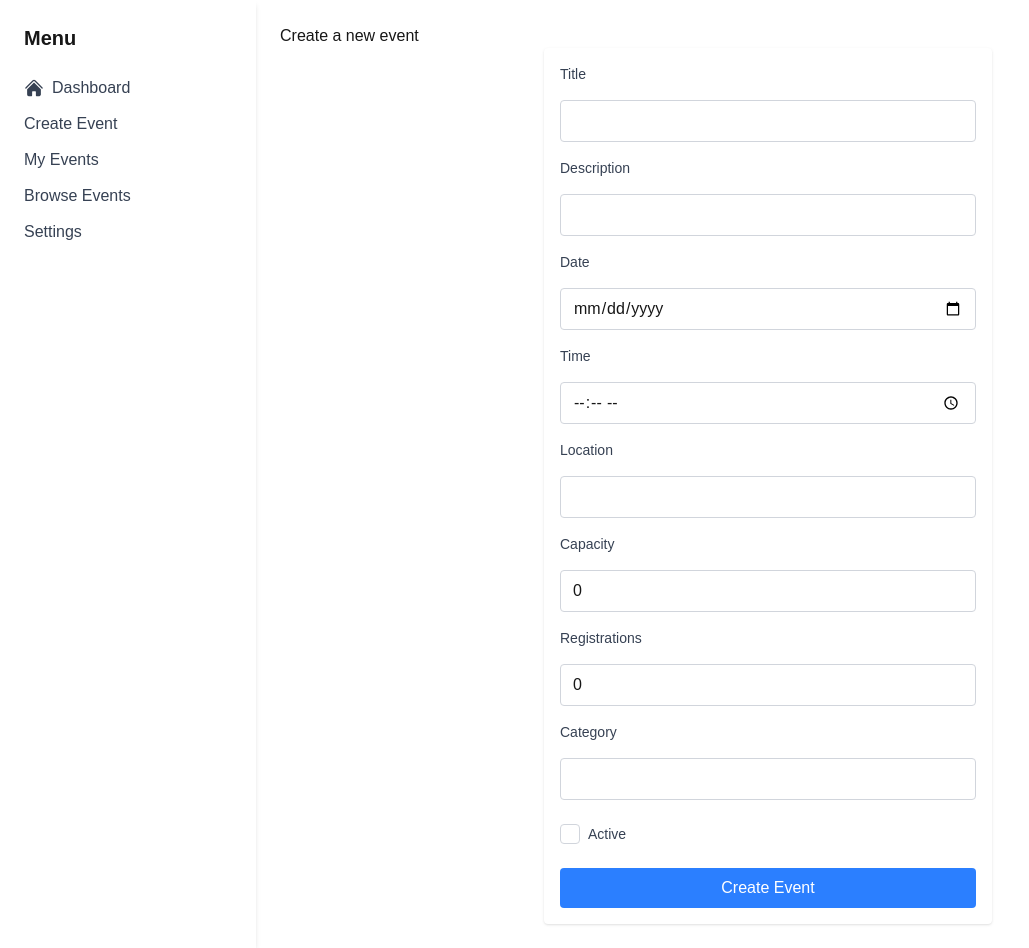
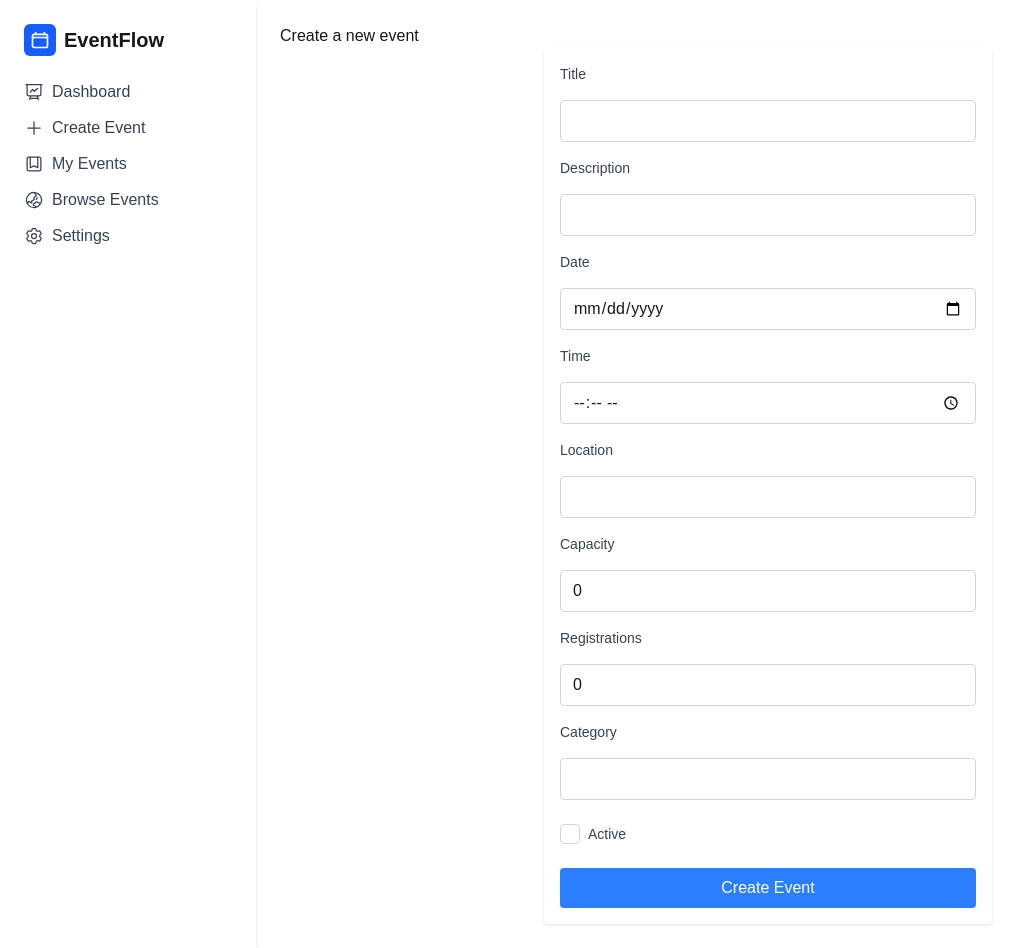
Before and after one commit to ka1130/Happenly, a Next.js app: page /events/new in a window 1280 px wide. Shown: the whole page, without its empty margins (0-1029 px from the left). Built offline with nearby package versions, Linux system fonts and the light colour scheme.

Commit message:
Add all icons to menu and logo

```diff
--- a/app/layout.tsx
+++ b/app/layout.tsx
@@ -1,11 +1,18 @@
 import Link from 'next/link';
 import { Metadata } from 'next';
-import { HomeIcon } from '@heroicons/react/24/solid';
+import {
+  BookmarkSquareIcon,
+  PlusIcon,
+  Cog6ToothIcon,
+  PresentationChartLineIcon,
+  GlobeAsiaAustraliaIcon,
+  CalendarIcon,
+} from '@heroicons/react/24/outline';
 import './globals.css';
 
 export const metadata: Metadata = {
-  title: 'Happenly',
-  description: 'Admin dashboard',
+  title: 'EventFlow',
+  description: 'Your Events, Your Dashboard — All in One Place',
 };
 
 export default function RootLayout({
@@ -18,32 +25,47 @@ export default function RootLayout({
       <body className="flex min-h-screen bg-gray-50">
         {/* Sidebar */}
         <aside className="w-64 bg-white shadow-md p-6">
-          <h2 className="text-xl font-bold mb-6">Menu</h2>
+          <h2 className="flex items-center space-x-2 text-xl font-semibold mb-6">
+            <span className="bg-blue-600 rounded-md px-1.5 py-1.5 flex items-center justify-center">
+              <CalendarIcon className="h-5 w-5 text-white" strokeWidth={2} />
+            </span>
+            <span>EventFlow</span>
+          </h2>
           <nav className="flex flex-col space-y-3">
             <Link
               href="/dashboard"
               className="flex items-center space-x-2 text-gray-700 hover:text-blue-600"
             >
-              <HomeIcon className="h-5 w-5" />
+              <PresentationChartLineIcon className="h-5 w-5" />
               <span>Dashboard</span>
             </Link>
             <Link
               href="/events/new"
-              className="text-gray-700 hover:text-blue-600"
+              className="flex items-center space-x-2 text-gray-700 hover:text-blue-600"
             >
-              Create Event
+              <PlusIcon className="h-5 w-5" />
+              <span>Create Event</span>
             </Link>
-            <Link href="/events" className="text-gray-700 hover:text-blue-600">
-              My Events
+            <Link
+              href="/events"
+              className="flex items-center space-x-2 text-gray-700 hover:text-blue-600"
+            >
+              <BookmarkSquareIcon className="h-5 w-5" />
+              <span>My Events</span>
             </Link>
-            <Link href="/events" className="text-gray-700 hover:text-blue-600">
-              Browse Events
+            <Link
+              href="/events"
+              className="flex items-center space-x-2 text-gray-700 hover:text-blue-600"
+            >
+              <GlobeAsiaAustraliaIcon className="h-5 w-5" />
+              <span>Browse Events</span>
             </Link>
             <Link
               href="/settings"
-              className="text-gray-700 hover:text-blue-600"
+              className="flex items-center space-x-2 text-gray-700 hover:text-blue-600"
             >
-              Settings
+              <Cog6ToothIcon className="h-5 w-5" />
+              <span>Settings</span>
             </Link>
           </nav>
         </aside>
```
